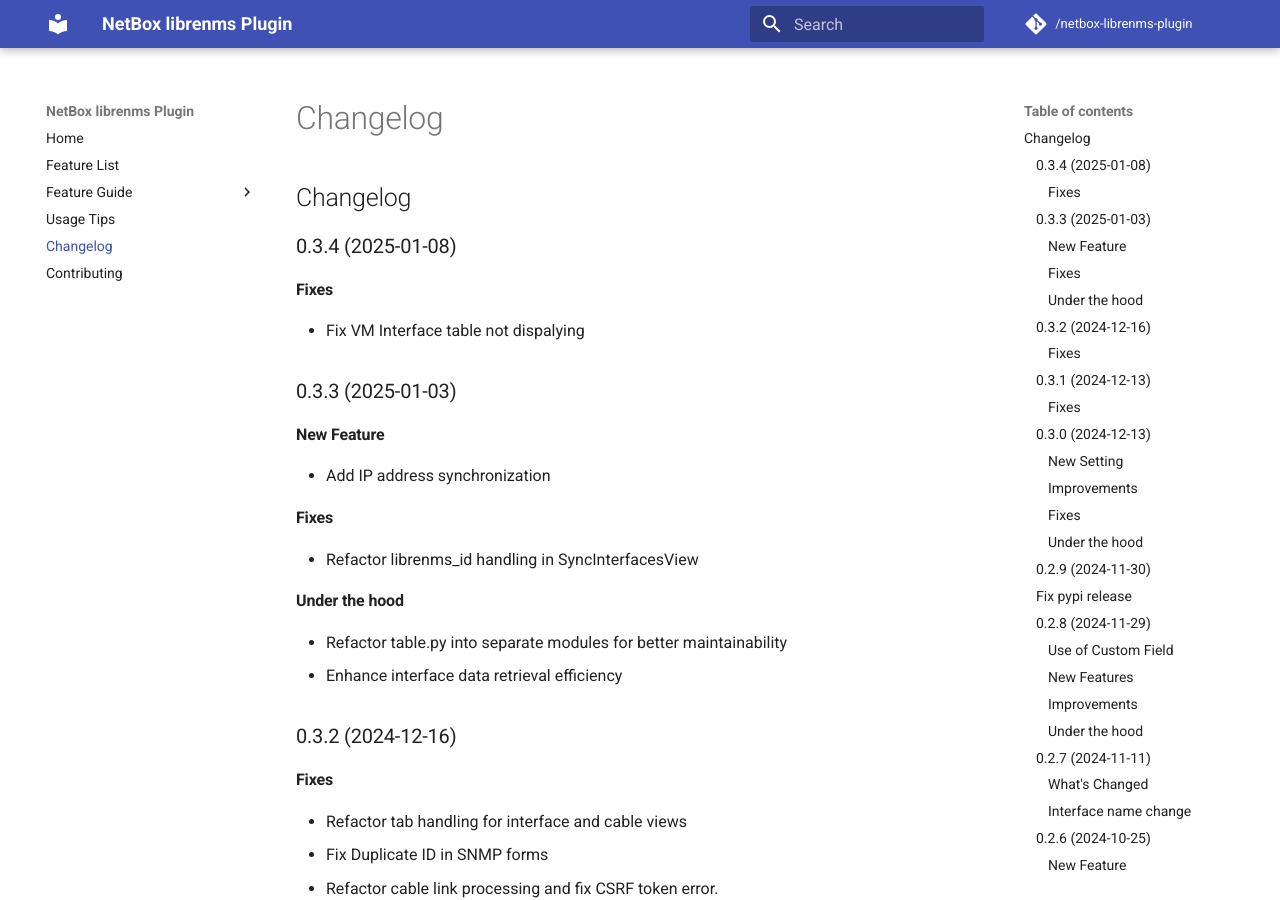
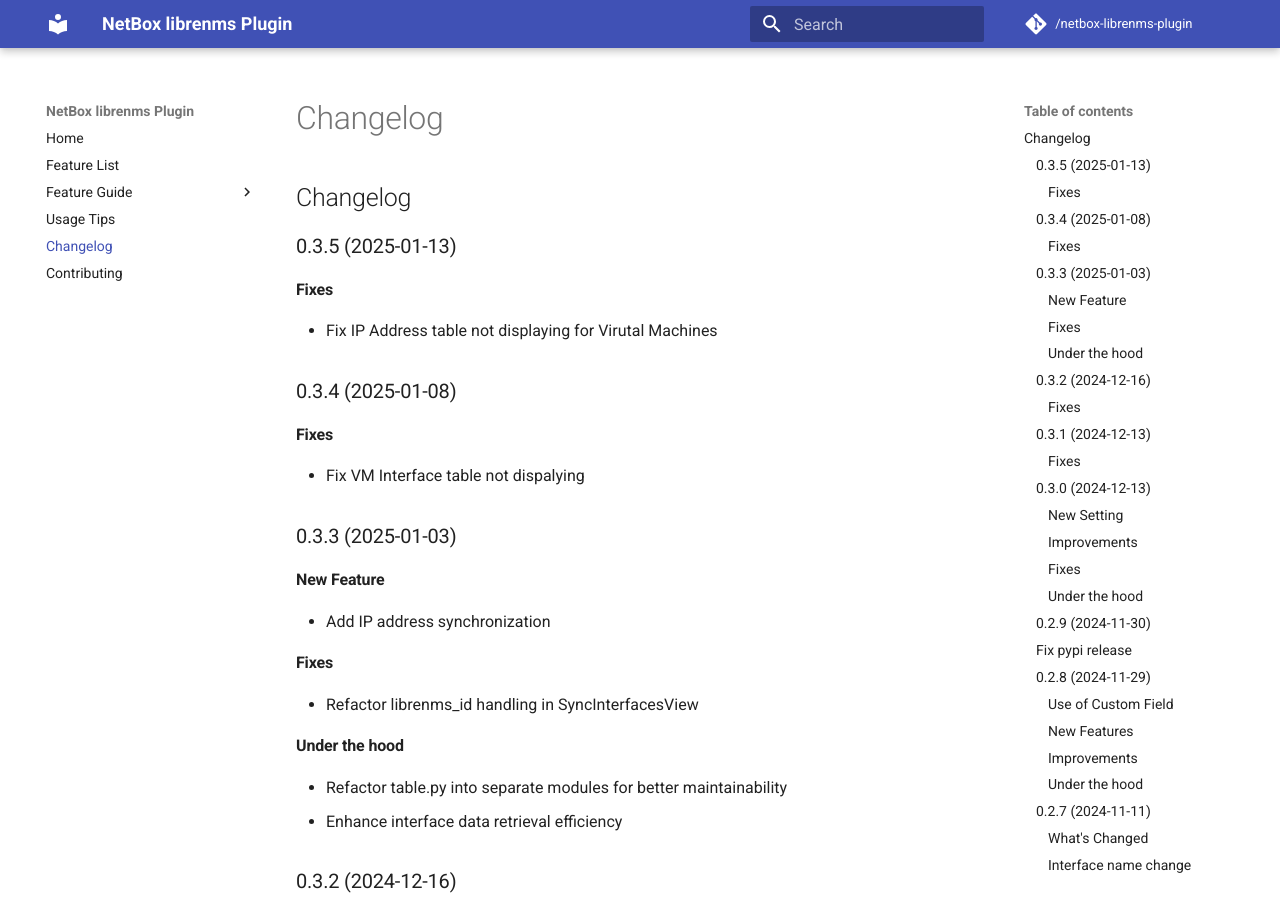
Before and after one commit to bonzo81/netbox-librenms-plugin, an MkDocs documentation site: the page built from docs/changelog.md, in a window 1280 px wide and 900 px high. Built offline with MkDocs 1.6.1 and Material for MkDocs 9.7.7, drawn with Linux system fonts in a browser that asks for light colours; comment, search, counter and statistics services are not loaded.

Commit message:
Bump version to 0.3.5 and update changelog to fix IP Address table display for Virtual Machines

```diff
--- a/docs/changelog.md
+++ b/docs/changelog.md
@@ -1,4 +1,10 @@
 # Changelog
+
+## 0.3.5 (2025-01-13)
+
+### Fixes
+
+* Fix IP Address table not displaying for Virutal Machines
 
 ## 0.3.4 (2025-01-08)
 
--- a/netbox_librenms_plugin/__init__.py
+++ b/netbox_librenms_plugin/__init__.py
@@ -1,7 +1,7 @@
 from netbox.plugins import PluginConfig
 
 __author__ = "Andy Norwood"
-__version__ = "0.3.4"
+__version__ = "0.3.5"
 
 
 class LibreNMSSyncConfig(PluginConfig):
--- a/pyproject.toml
+++ b/pyproject.toml
@@ -7,7 +7,7 @@ build-backend = "setuptools.build_meta"
 
 [project]
 name =  "netbox-librenms-plugin"
-version = "0.3.4"
+version = "0.3.5"
 authors = [
     {name = "Andy Norwood"},
 ]
```
